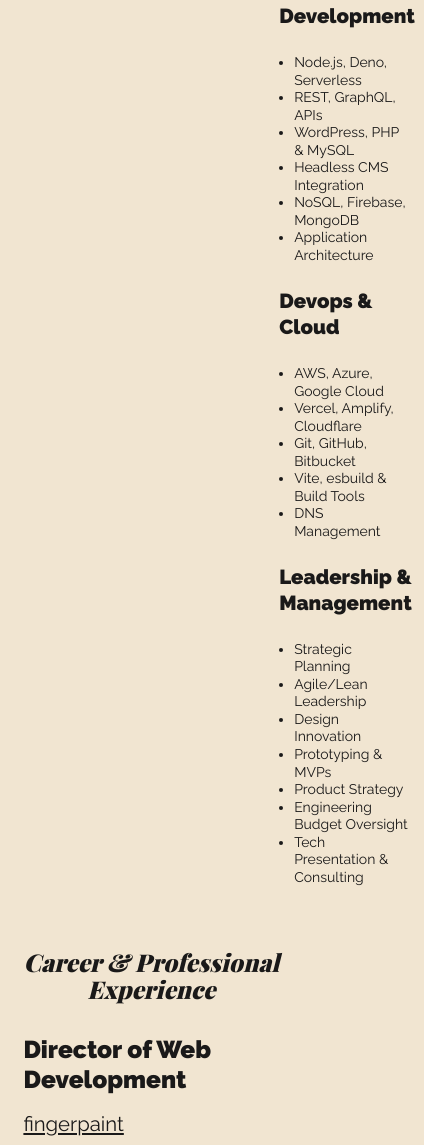
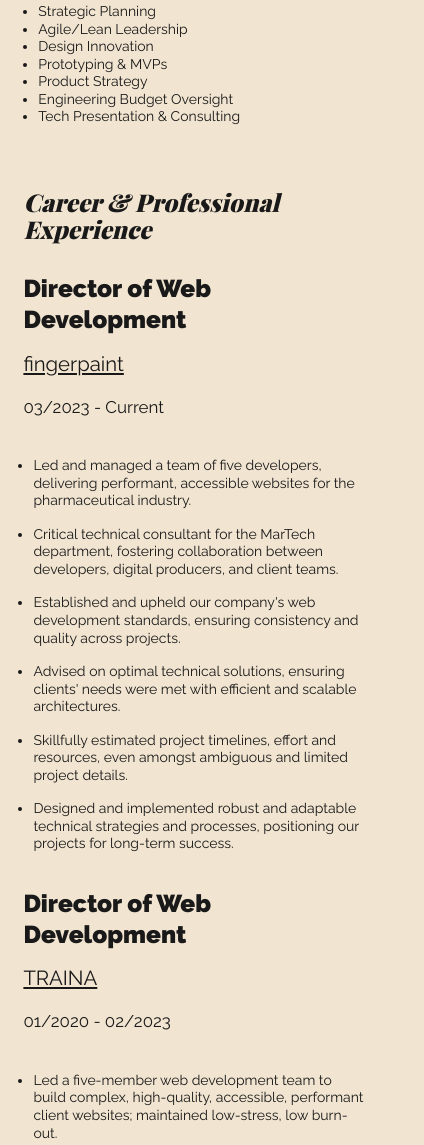
Before and after one commit to walpolea/andrewwalpole.com, an Astro site: page /resume in a window 390 px wide. Shown: the part 1464-2609 px from the top of the page, 424 px wide, since content can reach past the window. Built offline with nearby package versions, Linux system fonts and the light colour scheme; Astro itself is replaced by a stand-in of ours; no server answers; a web font is replaced by a local one.

Commit message:
update resume

```diff
--- a/src/pages/resume.astro
+++ b/src/pages/resume.astro
@@ -144,7 +144,9 @@ import resumeData from '../data/resume.json';
     }
 
     .skills {
+      @media (min-width:1080px) {
       grid-column: 2 / -1;
+      }
 
       column-gap: 30px;
       display:grid;
@@ -187,8 +189,7 @@ import resumeData from '../data/resume.json';
       > h3 {
         grid-column: 2 / -1;
 
-        @media (max-width:460px) {
-          text-align: center;
+        @media (max-width:1079px) {
           grid-column: 1 / -1;
         }
       }
@@ -212,14 +213,22 @@ import resumeData from '../data/resume.json';
           grid-column: 1 / -1;
         }
 
+        @media (max-width:1079px) {
+          grid-column: 1 / -1;
+        }
+
         h4, h5 {
           margin-block: 1rem;
         }
       }
 
       .blurbs {
+
         grid-column:  2 / -1;
 
+        @media (max-width:1079px) {
+          grid-column: 1 / -1;
+        }
         .work-blurb {
           font-size: var(--fs--2);
 
```
